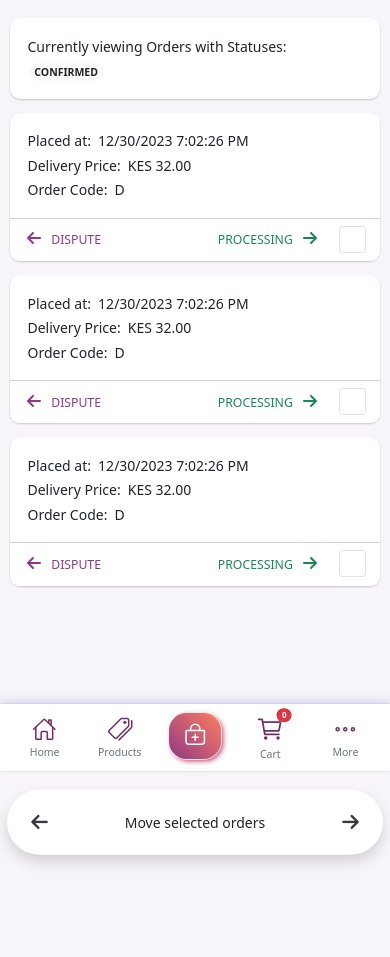
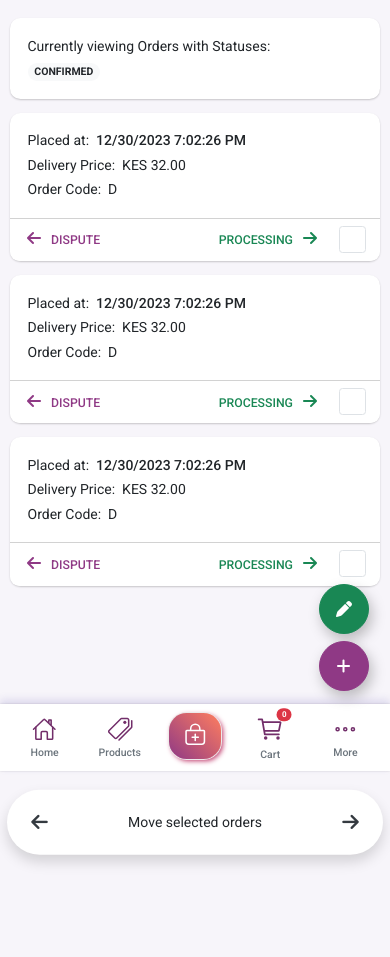
Before and after one commit to BoboWab99/rato-ui, a website: page orders.html in a window 390 px wide. Shown: the part 73-1030 px from the top of the page. Drawn offline with nearby package versions, Linux system fonts and the light colour scheme.

Commit message:
added floating action buttons (FAB)

```diff
--- a/js/app.js
+++ b/js/app.js
@@ -54,18 +54,9 @@ function toggleNavShowOnMobile() {
     let lastScrollTop = 0
 
     const toggleShow = () => {
-        let currentScroll = window.pageYOffset || document.documentElement.scrollTop
-
-        if (currentScroll > lastScrollTop) {
-            dom.id("header").classList.add("hidden")
-            dom.id("bottomNav").classList.add("hidden")
-            // console.log("Scrolling down...")
-        } else {
-            dom.id("header").classList.remove("hidden")
-            dom.id("bottomNav").classList.remove("hidden")
-            // console.log("Scrolling up...")
-        }
-
+        const currentScroll = window.pageYOffset || document.documentElement.scrollTop
+        const scrolledUp = currentScroll > lastScrollTop
+        dom.get(".layout").classList.toggle("layout-nav-hidden", scrolledUp)
         lastScrollTop = currentScroll <= 0 ? 0 : currentScroll // For Mobile or negative scrolling
     }
 
--- a/orders.html
+++ b/orders.html
@@ -84,6 +84,21 @@
                         </li>
                     </ul>
                 </nav>
+            </div>
+
+            <div class="fab-wrapper fixed-bottom" id="fabWrapper">
+                <div role="list" class="fab-list">
+                    <div role="listitem" class="fab-list-item">
+                        <button class="btn btn-success btn-fab">
+                            <i class="fa-solid fa-pen"></i>
+                        </button>
+                    </div>
+                    <div role="listitem" class="fab-list-item">
+                        <button class="btn btn-primary btn-fab">
+                            <i class="fa-solid fa-plus"></i>
+                        </button>
+                    </div>
+                </div>
             </div>
 
             <div class="layout-inner">
--- a/scss/base/_root.scss
+++ b/scss/base/_root.scss
@@ -4,5 +4,6 @@
 
 
 :root {
+    --bs-body-font-family: "Roboto", system-ui, sans-serif;
     --bg-layout: #{var.$ca-bg-layout};
 }
--- a/scss/base/_typography.scss
+++ b/scss/base/_typography.scss
@@ -146,3 +146,14 @@
    font-weight: 900;
    src: url("../../assets/fonts/poppins/Poppins-BlackItalic.ttf");
 }
+
+// Proposed font choices
+// Roboto, Inter, Nunito Sans, Rubik, PT Sans, Roboto Flex
+
+// @import url('https://fonts.googleapis.com/css2?family=Roboto:ital,wght@0,400;0,500;0,700;1,400;1,500;1,700&display=swap');
+
+// @import url('https://fonts.googleapis.com/css2?family=Inter:wght@400;500;600;700&family=Roboto:ital,wght@0,400;0,500;0,700;1,400;1,500;1,700&display=swap');
+
+// @import url('https://fonts.googleapis.com/css2?family=Inter:wght@400;500;600;700&family=Roboto:ital,wght@0,400;0,500;0,700;1,400;1,500;1,700&family=Source+Sans+3:ital,wght@0,400;0,500;0,600;0,700;1,400;1,500;1,600;1,700&display=swap');
+
+@import url('https://fonts.googleapis.com/css2?family=Inter:wght@400;500;600;700&family=Open+Sans:ital,wght@0,400;0,500;0,600;0,700;1,400;1,500;1,600;1,700&family=Roboto:ital,wght@0,400;0,500;0,700;1,400;1,500;1,700&family=Source+Sans+3:ital,wght@0,400;0,500;0,600;0,700;1,400;1,500;1,600;1,700&display=swap');
--- a/scss/components/_buttons.scss
+++ b/scss/components/_buttons.scss
@@ -1,9 +1,20 @@
 // button styles
 
-// buttons with icons
+@use "../abstracts/mixins" as mx;
+
 
 .btn {
 
+    // Floating action button (FAB)
+    &-fab {
+        --bs-btn-padding-x: 0;
+        --bs-btn-padding-y: 0;
+        @include mx.circle(50px);
+        pointer-events: all;
+        box-shadow: 3px 6px 14px rgba(0, 0, 0, .25);
+    }
+
+    // Button with icon & text
     &-icon-text,
     &-text-icon {
         display: -ms-inline-grid;
@@ -44,3 +55,25 @@
         margin-right: calc(-1 * var(--bs-btn-padding-x)) !important;
     }
 }
+
+
+// FAB wrapper
+.fab {
+    &-wrapper {
+        pointer-events: none;
+        text-align: end;
+    }
+
+    &-list {
+        transition: 250ms ease-in-out;
+        padding-inline-end: 1.5rem;
+        padding-block-end: 80px;    // calculate using nav height
+        flex-direction: column;
+        display: inline-flex;
+        gap: .5rem;
+
+        .layout-nav-hidden & {
+            padding-block-end: 1.5rem;
+        }
+    }
+}
--- a/scss/layout/_base.scss
+++ b/scss/layout/_base.scss
@@ -25,18 +25,23 @@
         --main-nav-width: #{var.$main-nav-width-xl};
     }
 
+    // Toggle navs visibility on sm screens
+    // ******************
     .header-primary,
     .nav-bottom-wrapper {
         transition: 400ms ease-in-out;
     }
 
-    .header-primary.hidden {
-        transform: translateY(-72px);
+    &-nav-hidden {
+        .header-primary {
+            transform: translateY(-110%);
+        }
+
+        .nav-bottom-wrapper {
+            transform: translateY(110%);
+        }
     }
-
-    .nav-bottom-wrapper.hidden {
-        transform: translateY(72px);
-    }
+    // ******************
 
     &-inner {
         min-height: 100vh;
```
Also changed, not shown: css/app.css, 1 other file.
